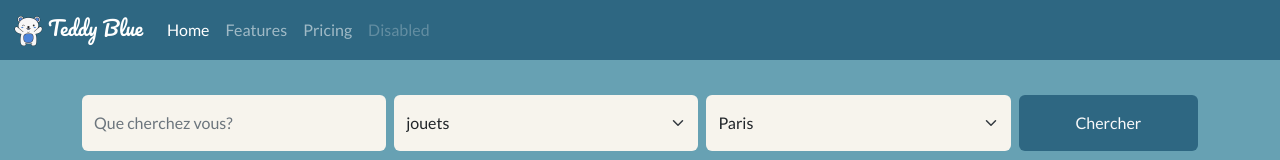
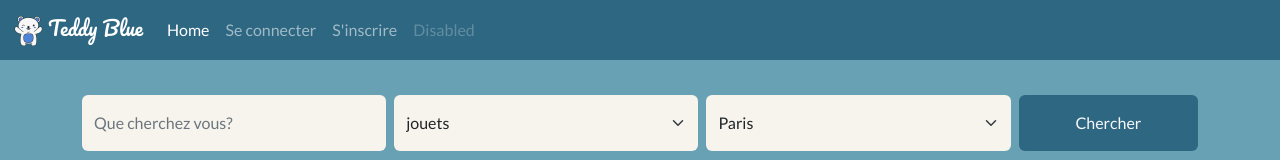
Before and after one commit to Deotyma/teddy, a Vue app in the folder teddy/: page / in a window 1280 px wide. Shown: the top 160 px of the page. Built offline with nearby package versions, Linux system fonts and the light colour scheme.

Commit message:
update navbar

```diff
--- a/teddy/src/components/Navebar.vue
+++ b/teddy/src/components/Navebar.vue
@@ -1,3 +1,7 @@
+<script setup>
+import { RouterLink } from 'vue-router'
+</script>
+
 <template>
 <div class="wrapper">
         <nav class="navbar navbar-dark navbar-expand-lg bg-primary">
@@ -9,13 +13,13 @@
             <div class="collapse navbar-collapse" id="navbarNav">
               <ul class="navbar-nav">
                 <li class="nav-item">
-                  <a class="nav-link active" aria-current="page" href="#">Home</a>
+                  <RouterLink class="nav-link active" to="/">Home</RouterLink>
                 </li>
                 <li class="nav-item">
-                  <a class="nav-link" href="#">Features</a>
+                  <RouterLink class="nav-link" to="sign-in">Se connecter</RouterLink>
                 </li>
                 <li class="nav-item">
-                  <a class="nav-link" href="#">Pricing</a>
+                  <RouterLink class="nav-link" to="sign-up">S'inscrire</RouterLink>
                 </li>
                 <li class="nav-item">
                   <a class="nav-link disabled">Disabled</a>
```
